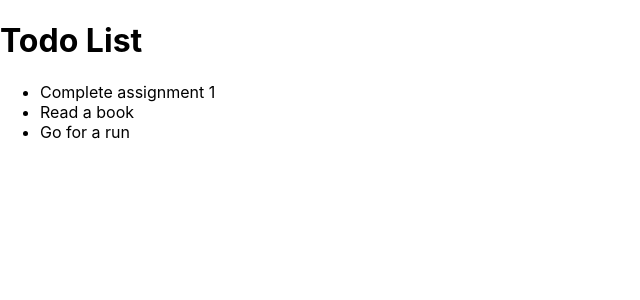
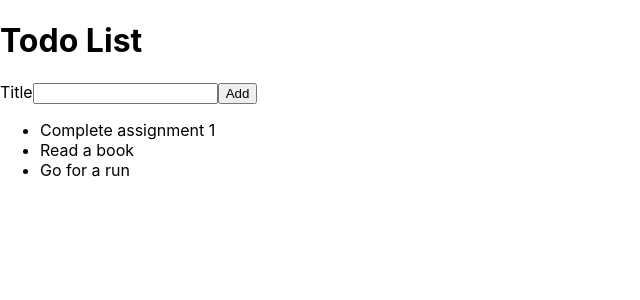
Before and after one commit to Rena-Tokhi/react-todo, a React (Create React App) app: page / in a window 1280 px wide. Shown: the top 300 px of the page, without its empty margins (0-640 px from the left). Built offline with nearby package versions, Linux system fonts and the light colour scheme.

Commit message:
New components added

```diff
--- /dev/null
+++ b/src/AddTodoForm.js
@@ -0,0 +1,13 @@
+import React from "react";
+
+function AddTodoForm () {
+    return(
+        <form>
+            <label htmlFor="todoTitle">Title</label>
+            <input id="todoTitle"/>
+            <button type="submit">Add</button>
+        </form>
+    )
+}
+
+export default AddTodoForm;
--- a/src/App.js
+++ b/src/App.js
@@ -1,31 +1,13 @@
 import * as React from "react";
-
-const todoList = [
-  {
-    id: 1,
-    title: "Complete assignment 1",
-  },
-  {
-    id: 2,
-    title: "Read a book",
-  },
-  {
-    id: 3,
-    title: "Go for a run",
-  },
-];
+import TodoList from "./TodoList";
+import AddTodoForm from "./AddTodoForm";
 
 function App() {
   return (
     <div>
       <h1>Todo List</h1>
-
-      <ul>
-        {todoList.map((item) =>
-          <li key={item.id}>{item.title}</li>
-        )}
-      </ul>
-
+      <AddTodoForm />
+      <TodoList />
     </div>
   );
 }
--- /dev/null
+++ b/src/TodoList.js
@@ -0,0 +1,28 @@
+import React from "react";
+
+const todoList = [
+    {
+      id: 1,
+      title: "Complete assignment 1",
+    },
+    {
+      id: 2,
+      title: "Read a book",
+    },
+    {
+      id: 3,
+      title: "Go for a run",
+    },
+  ];
+
+function TodoList (){
+    return(
+        <ul>
+        {todoList.map((item) =>
+          <li key={item.id}>{item.title}</li>
+        )}
+      </ul>
+    );
+}
+
+export default TodoList;
```
